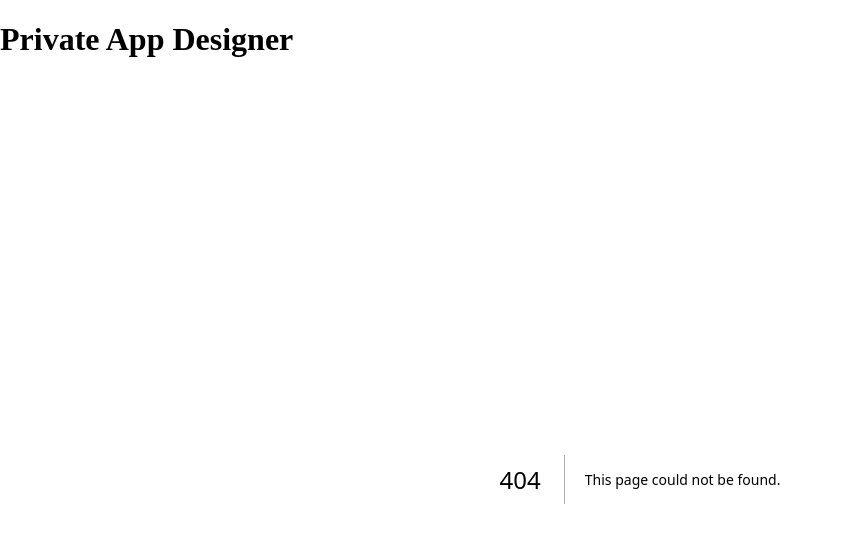
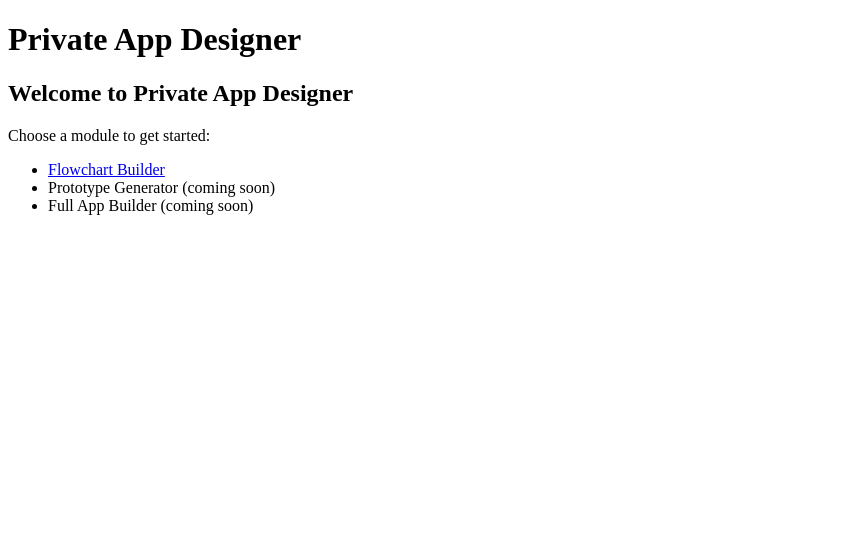
Before and after one commit to Callumac/Private-App-Designer-, a Next.js app: page / in a window 1280 px wide. Before the commit this address had no page. Shown: the top 542 px of the page, without its empty margins (0-843 px from the left). Built offline with nearby package versions, Linux system fonts and the light colour scheme.

Commit message:
Create page.tsx

```diff
--- /dev/null
+++ b/app/page.tsx
@@ -0,0 +1,20 @@
+// app/page.tsx
+import Link from 'next/link';
+
+export default function HomePage() {
+  return (
+    <div className="space-y-6">
+      <h2 className="text-2xl font-bold">Welcome to Private App Designer</h2>
+      <p>Choose a module to get started:</p>
+      <ul className="list-disc ml-6 space-y-2">
+        <li>
+          <Link href="/(modules)/flowchart-builder" className="text-blue-600 hover:underline">
+            Flowchart Builder
+          </Link>
+        </li>
+        <li>Prototype Generator (coming soon)</li>
+        <li>Full App Builder (coming soon)</li>
+      </ul>
+    </div>
+  );
+}
```
